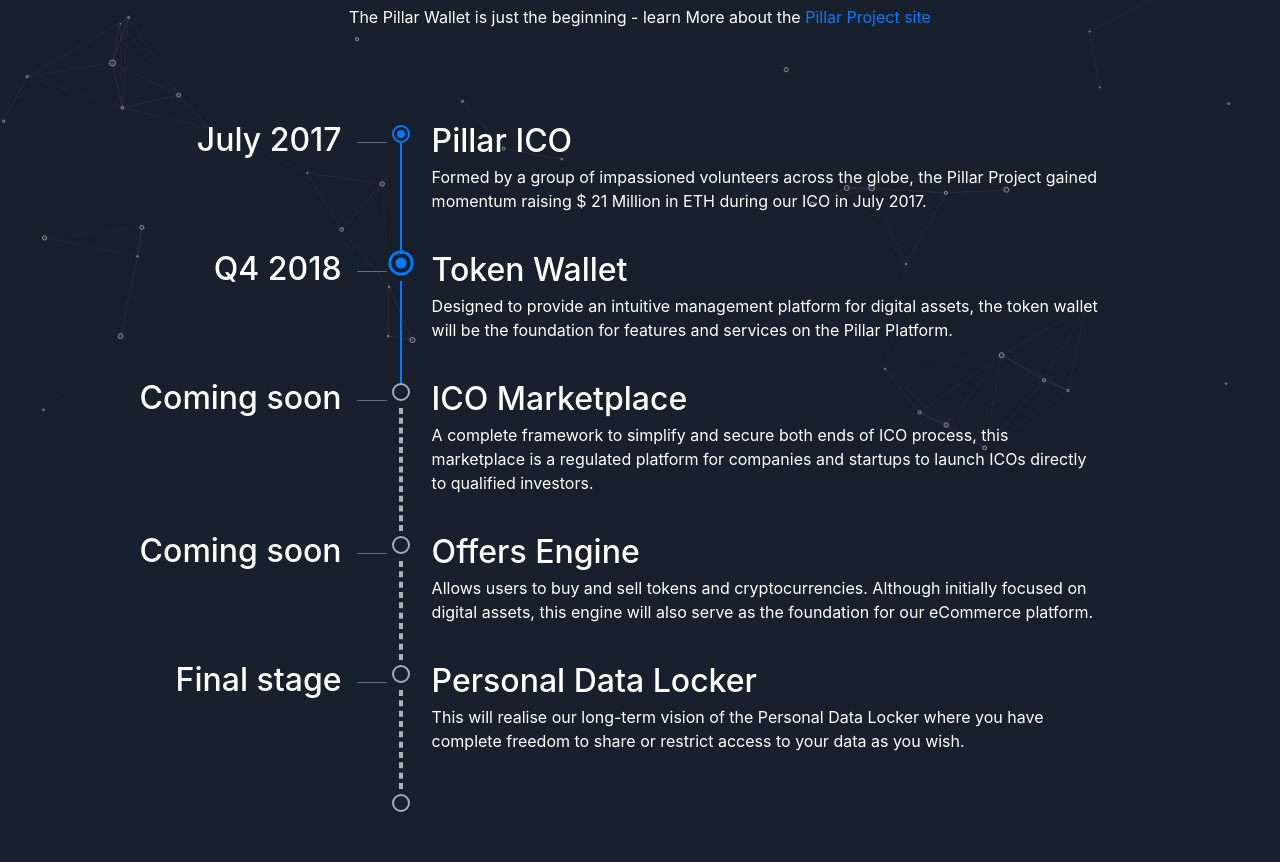
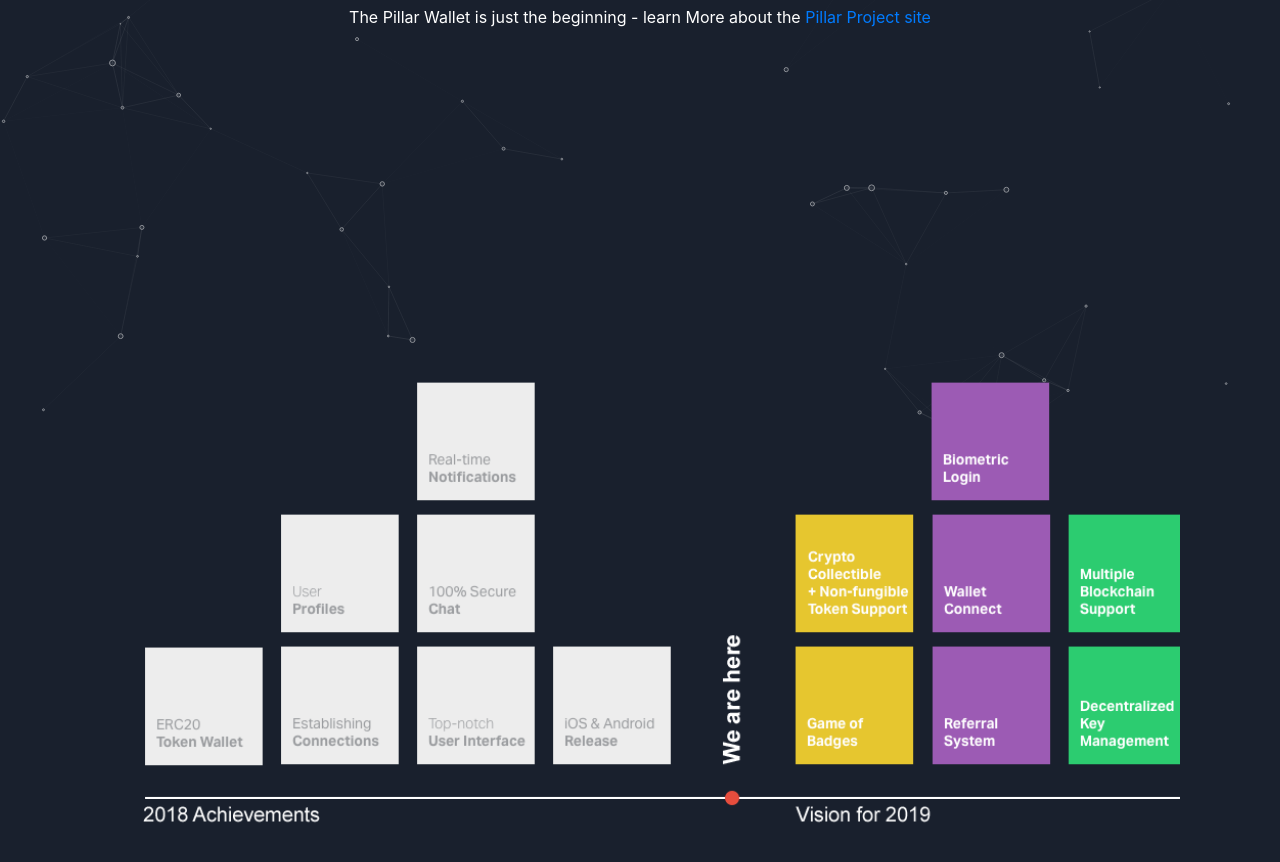
Before and after one commit to CristianEnache/pillar-rap, a website: page index.html in a window 1280 px wide. Shown: the part 1149-2011 px from the top of the page. Drawn offline with nearby package versions, Linux system fonts and the light colour scheme.

Commit message:
Something

```diff
--- a/css/main.css
+++ b/css/main.css
@@ -258,3 +258,28 @@
         text-align: left;
     }
 }
+
+
+
+.scroller{
+    width: 100%;
+}
+
+
+@media only screen and (min-width: 1200px) {
+    .scroller img{
+        height:520px;
+    }
+}
+
+
+@media only screen and (min-width: 400px) {
+
+    .scroller{
+        overflow-x: scroll;
+    }
+
+    .scroller img{
+        height:800px;
+    }
+}
--- a/index.html
+++ b/index.html
@@ -44,99 +44,15 @@
 			<h3>Pillar is your all-in-one solution for personal data management.</h3>
 			<p>Starting with a mobile app to store and manage your digital assets, the Pillar Wallet will one day offer all the online services you need, like e-commerce, publications and more.</p>
 			<p>The Pillar Wallet is just the beginning - learn More about the <a href="https://pillarproject.io">Pillar Project site</a></p>
-
 		</div>
 	</div>
 </div>
 
+
 <div class="container">
-	<div class="row d-flex justify-content-center" style="margin-top: 80px; margin-bottom:150px;">
-		<div class="col-md-10">
-			<!-- start timeline -->
-			<div class="timeline timeline--style-2 timeline--dark-color col-MB-60">
-				<!-- start item -->
-				<div class="__item __item--active">
-					<i class="__point"></i>
-					<span class="__line __line--active"></span>
-
-					<span class="__text __text--first">July 2017</span>
-					<h5 class="__text __text--second">Pillar ICO</h5>
-
-					<p>
-						Formed by a group of impassioned volunteers across the globe, the Pillar Project gained momentum raising $ 21 Million in ETH during our ICO in July 2017.
-
-
-					</p>
-				</div>
-				<!-- end item -->
-
-				<!-- start item -->
-				<div class="__item __item--active __item--current">
-					<i class="__point"></i>
-					<span class="__line __line--active"></span>
-
-					<span class="__text __text--first">Q4 2018</span>
-					<h5 class="__text __text--second">Token Wallet</h5>
-
-					<p>
-						Designed to provide an intuitive management platform for digital assets, the token wallet will be the foundation for features and services on the Pillar Platform.
-
-					</p>
-				</div>
-				<!-- end item -->
-
-				<!-- start item -->
-				<div class="__item">
-					<i class="__point"></i>
-					<span class="__line "></span>
-
-					<span class="__text __text--first">Coming soon</span>
-					<h5 class="__text __text--second">ICO Marketplace</h5>
-
-					<p>
-						A complete framework to simplify and secure both ends of ICO process, this marketplace is a regulated platform for companies and startups to launch ICOs directly to qualified investors.
-
-					</p>
-				</div>
-				<!-- end item -->
-
-				<!-- start item -->
-				<div class="__item">
-					<i class="__point"></i>
-					<span class="__line"></span>
-
-					<span class="__text __text--first">Coming soon</span>
-					<h5 class="__text __text--second">Offers Engine</h5>
-
-					<p>
-						Allows users to buy and sell tokens and cryptocurrencies. Although initially focused on digital assets, this engine will also serve as the foundation for our eCommerce platform.
-					</p>
-				</div>
-				<!-- end item -->
-
-
-				<!-- start item -->
-				<div class="__item">
-					<i class="__point"></i>
-					<span class="__line"></span>
-
-					<span class="__text __text--first">Final stage</span>
-					<h5 class="__text __text--second">Personal Data Locker</h5>
-
-					<p>
-						This will realise our long-term vision of the Personal Data Locker where you have complete freedom to share or restrict access to your data as you wish.
-					</p>
-				</div>
-				<!-- end item -->
-
-				<!-- start item -->
-				<div class="__item">
-					<i class="__point"></i>
-
-				</div>
-				<!-- end item -->
-			</div>
-			<!-- end timeline -->
+	<div class="col-lg-12 mb-5">
+		<div class="scroller">
+			<img src="/images/vision_map.png" alt="">
 		</div>
 	</div>
 </div>
```
Also changed, not shown: images/vision_map.png (added), 1 other file.
